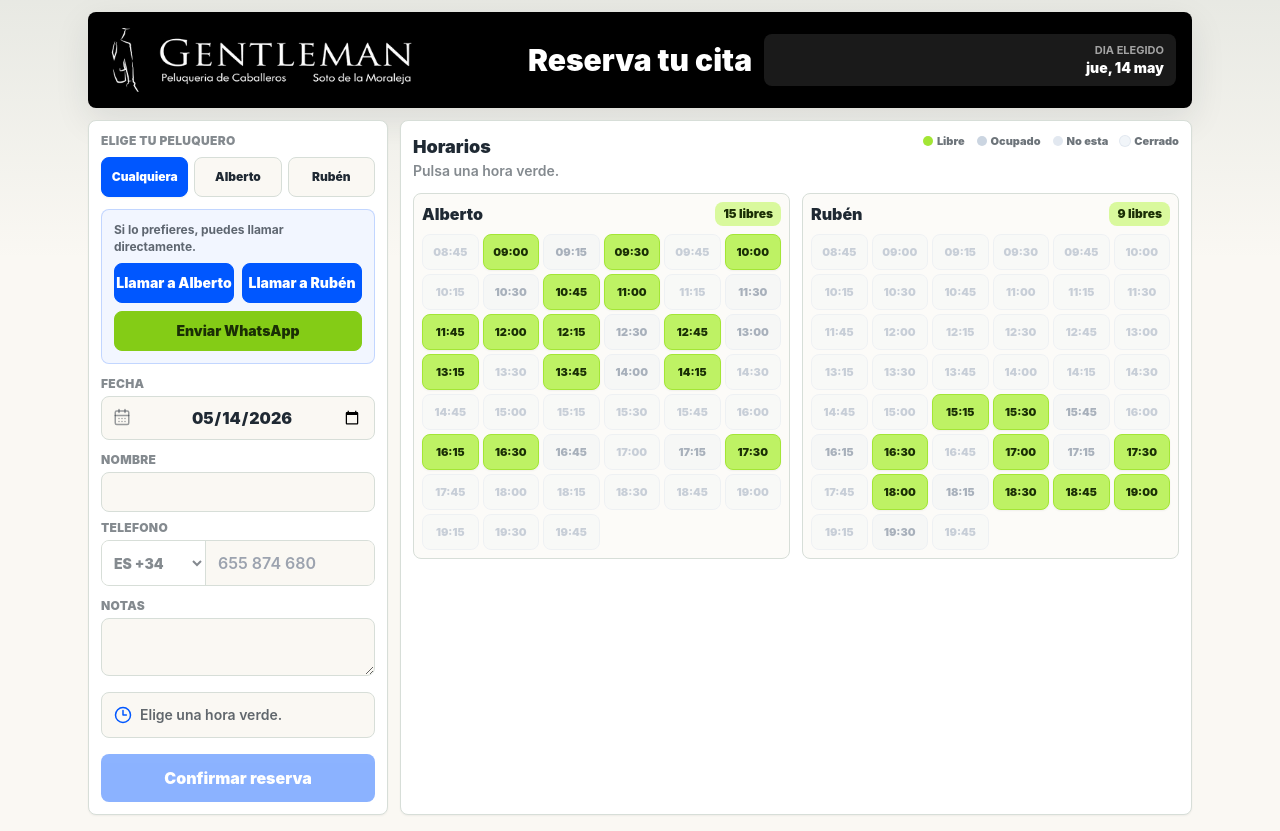
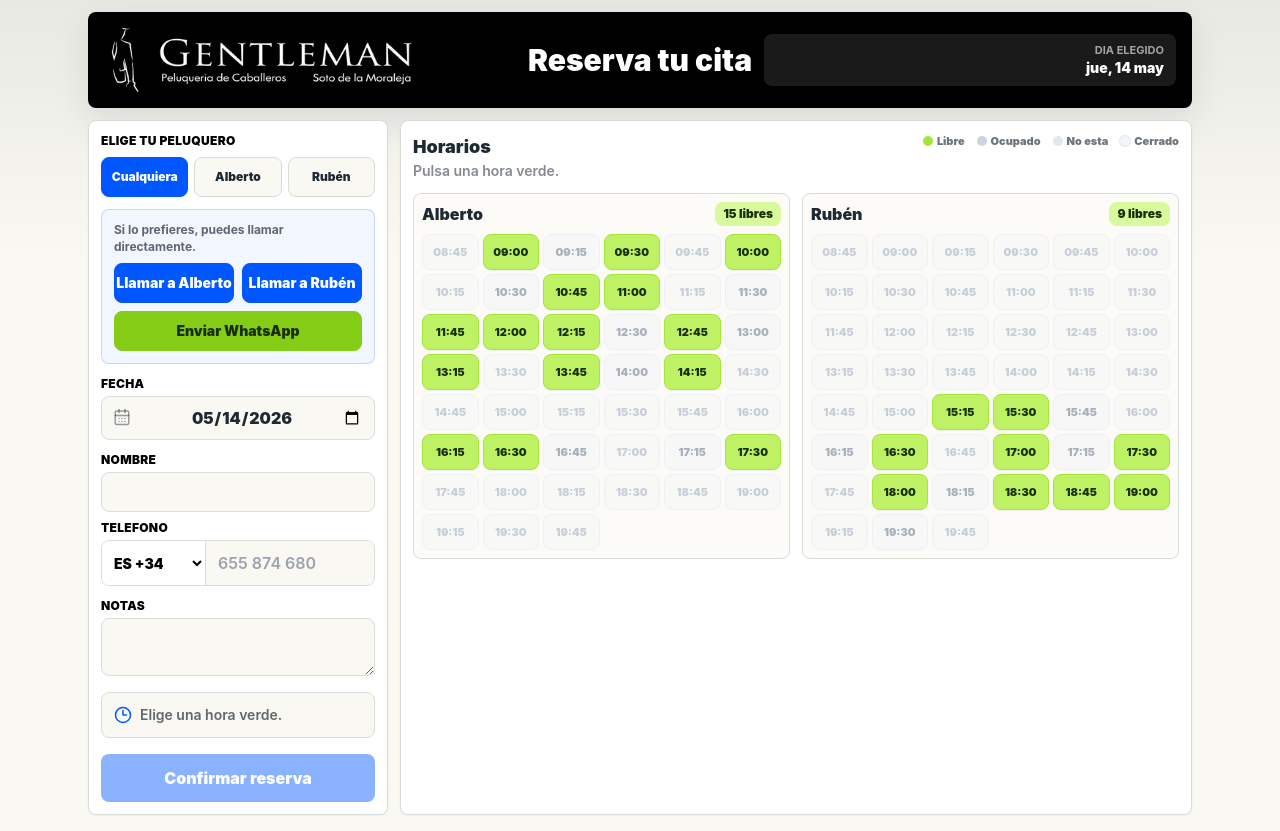
Before and after one commit to MiguelEmbidSegura/gentleman, a Next.js app: page / in a window 1280 px wide. Built offline with nearby package versions, Linux system fonts and the light colour scheme.

Commit message:
Make booking form labels black

```diff
--- a/components/PublicBookingApp.tsx
+++ b/components/PublicBookingApp.tsx
@@ -244,7 +244,7 @@ export function PublicBookingApp() {
 
       <form onSubmit={submit} className="mt-3 grid gap-3 lg:grid-cols-[300px_1fr]">
         <section className="rounded-[8px] border border-line bg-white p-3 shadow-sm">
-          <label className="block text-xs font-black uppercase tracking-wide text-ink/55">Elige tu Peluquero</label>
+          <label className="block text-xs font-black uppercase tracking-wide text-black">Elige tu Peluquero</label>
           <div className="mt-2 grid grid-cols-3 gap-1.5">
             <button type="button" onClick={() => setHairdresserId("any")} className={clsx("h-10 rounded-[8px] border text-xs font-black", hairdresserId === "any" ? "border-[#0057ff] bg-[#0057ff] text-white shadow-sm" : "border-line bg-paper")}>Cualquiera</button>
             {HAIRDRESSERS.map((hairdresser) => (
@@ -286,7 +286,7 @@ export function PublicBookingApp() {
             </a>
           </div>
 
-          <label className="mt-3 block text-xs font-black uppercase tracking-wide text-ink/55">Fecha</label>
+          <label className="mt-3 block text-xs font-black uppercase tracking-wide text-black">Fecha</label>
           <div className="relative mt-1">
             <CalendarDays className="pointer-events-none absolute left-3 top-3 text-ink/45" size={18} />
           <input
@@ -299,10 +299,10 @@ export function PublicBookingApp() {
           </div>
 
           <div className="mt-3 grid gap-2">
-            <label className="text-xs font-black uppercase tracking-wide text-ink/55">Nombre
+            <label className="text-xs font-black uppercase tracking-wide text-black">Nombre
               <input value={clientName} onChange={(event) => setClientName(event.target.value)} className="mt-1 h-10 w-full rounded-[8px] border border-line bg-paper px-3 text-sm font-semibold normal-case tracking-normal outline-none focus:border-[#0057ff]" required />
             </label>
-            <label className="text-xs font-black uppercase tracking-wide text-ink/55">Telefono
+            <label className="text-xs font-black uppercase tracking-wide text-black">Telefono
               <div className="mt-1 grid grid-cols-[104px_minmax(0,1fr)] overflow-hidden rounded-[8px] border border-line bg-paper focus-within:border-[#0057ff]">
                 <select
                   value={countryCode}
@@ -329,7 +329,7 @@ export function PublicBookingApp() {
             </label>
           </div>
 
-          <label className="mt-3 block text-xs font-black uppercase tracking-wide text-ink/55">Notas
+          <label className="mt-3 block text-xs font-black uppercase tracking-wide text-black">Notas
             <textarea value={notes} onChange={(event) => setNotes(event.target.value)} rows={2} className="mt-1 w-full rounded-[8px] border border-line bg-paper px-3 py-2 text-sm font-semibold normal-case tracking-normal outline-none focus:border-[#0057ff]" />
           </label>
 
```
